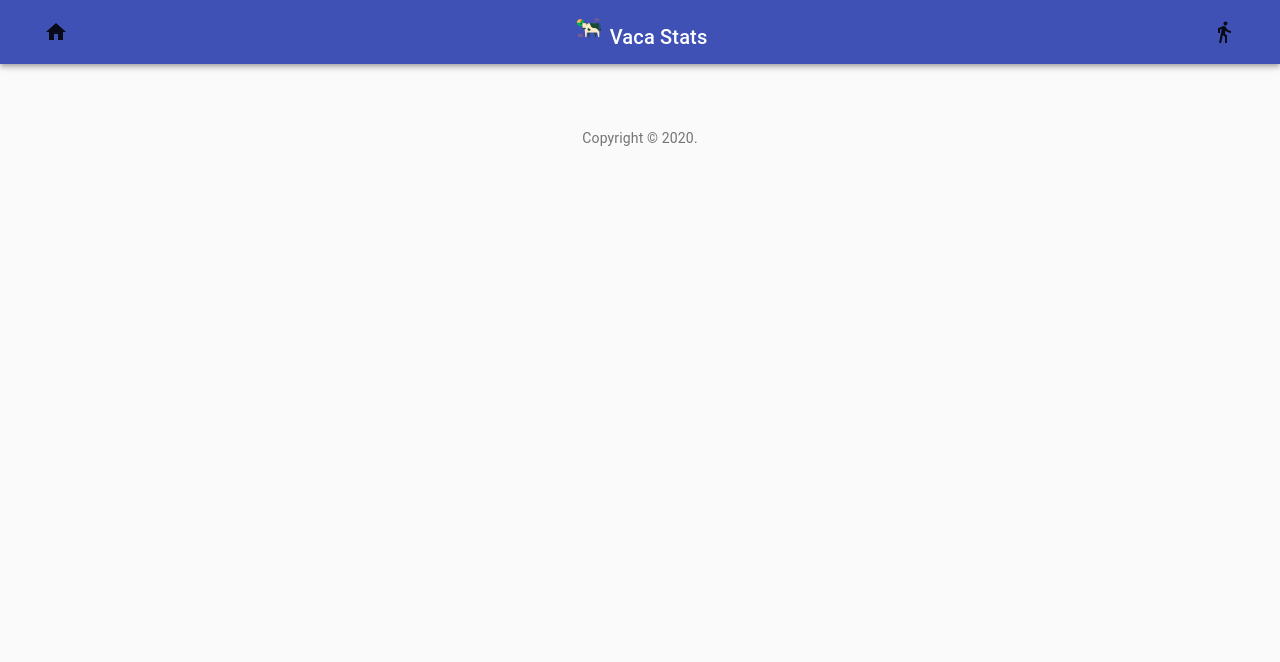
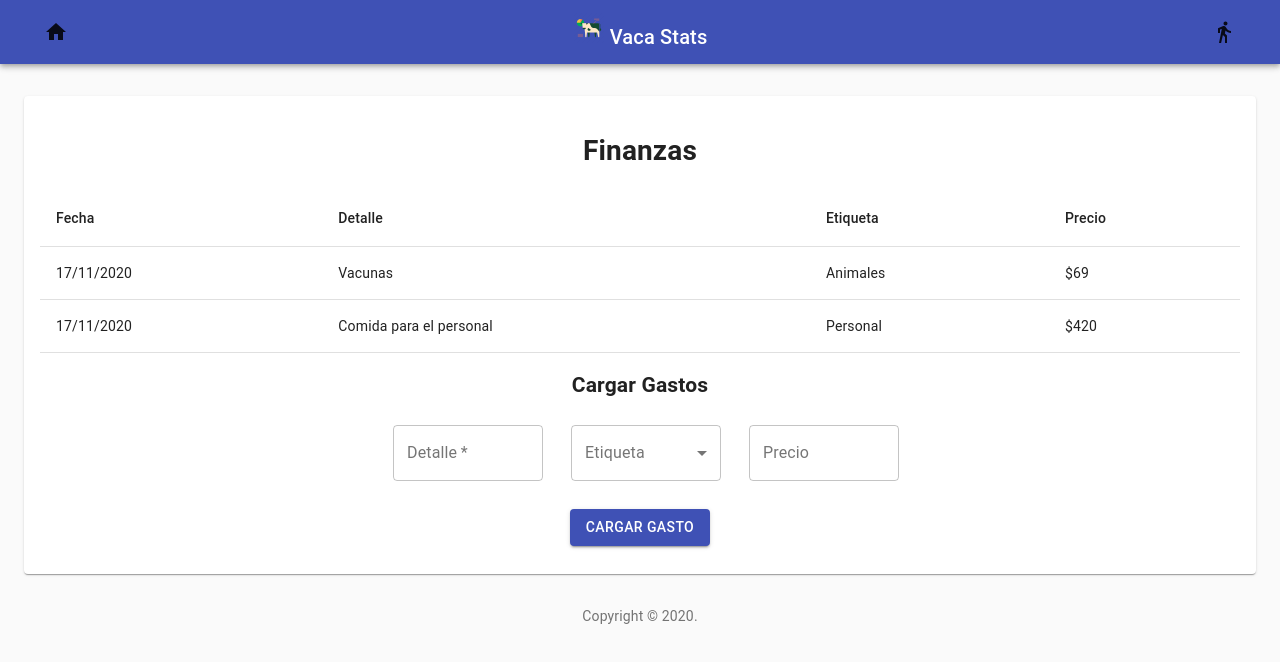
Before and after one commit to FMB555/SEMI-1, a React (Create React App) app: page /finanzas in a window 1280 px wide. Shown: the top 662 px of the page. Built offline with nearby package versions, Linux system fonts and the light colour scheme; the HTML template or start-up script is replaced by a standard one.

Commit message:
Finanzas

```diff
--- a/src/Pages/Finanzas.js
+++ b/src/Pages/Finanzas.js
@@ -1,13 +1,15 @@
-import React from 'react';
+import React, {useState} from 'react';
 
 //Estilos de Material UI
 import { makeStyles } from '@material-ui/core/styles';
 
 //Elementos de Material UI
-import { Box, Typography, Container } from '@material-ui/core';
+import { Box, Typography, Container, Grid, Paper,
+        TableContainer, Table, TableHead, TableRow, TableCell, TableBody,
+        TextField, Button, FormControl, InputLabel, Select, MenuItem
+      } from '@material-ui/core';
 
 //Iconos de Material UI
-//import {  } from '@material-ui/icons';
 
 
 //Nuestros componentes
@@ -47,11 +49,36 @@ const useStyles = makeStyles((theme) => ({
   fixedHeight: {
     height: 240,
   },
+  cargaDatos: {
+      alignItems: 'center',
+      textAlign: 'center',
+      marginBottom: 12
+  },
+  formControl: {
+    margin: theme.spacing(1),
+    width: 150,
+    marginLeft: 20
+  },
 
 }));
 
 export default function Dashboard() {
   const classes = useStyles();
+
+  const [detalle, setDetalle] = useState("")
+  const handleDetalle = (e) => {
+    setDetalle(e.target.value)
+  }
+
+  const [tag, setTag] = useState(null)
+  const handleTag = (e) => {
+    setTag(e.target.value)
+  }
+
+  const [precio, setPrecio] = useState(0)
+  const handlePrecio = (e) => {
+    setPrecio(e.target.value)
+  }
 
   return (
     <>
@@ -60,9 +87,57 @@ export default function Dashboard() {
       <main className={classes.content}>
         <div className={classes.appBarSpacer} />
         <Container maxWidth="lg" className={classes.container}>
-          {/**/}
+          <Grid item xs={12}>
+            <Paper className={classes.paper}>
+            <h1>Finanzas</h1>
+            <TableContainer>
+                <Table>
+                    <TableHead>
+                      <TableRow>
+                        <TableCell>Fecha</TableCell>
+                        <TableCell>Detalle</TableCell>
+                        <TableCell>Etiqueta</TableCell>
+                        <TableCell>Precio</TableCell>
+                      </TableRow>
+                    </TableHead>
 
-
+                    <TableBody>
+                      <TableRow>
+                          <TableCell>17/11/2020</TableCell>
+                          <TableCell>Vacunas</TableCell>
+                          <TableCell>Animales</TableCell>
+                          <TableCell>$69</TableCell>
+                      </TableRow>
+                      <TableRow>
+                          <TableCell>17/11/2020</TableCell>
+                          <TableCell>Comida para el personal</TableCell>
+                          <TableCell>Personal</TableCell>
+                          <TableCell>$420</TableCell>
+                      </TableRow>
+                    </TableBody>
+                </Table>
+            </TableContainer>
+            <div className={classes.cargaDatos}>
+                <h2>Cargar Gastos</h2>
+                <form>
+                    <TextField className={classes.formControl} id="Detalle" label="Detalle" variant="outlined" onChange={handleDetalle} type="text" multiline required/>
+                    <FormControl variant="outlined" className={classes.formControl}>
+                      <InputLabel id="demo-simple-select-outlined-label">Etiqueta</InputLabel>
+                      <Select placeholder="Etiqueta" onChange={handleTag} id="Precio" required>
+                        <MenuItem value=""><em>Etiqueta</em></MenuItem>
+                        <MenuItem value={"Animales"}>Animales</MenuItem>
+                        <MenuItem value={"Personal"}>Personal</MenuItem>
+                        <MenuItem value={"Maquinaria"}>Maquinaria</MenuItem>
+                        <MenuItem value={"Otros"}>Otros</MenuItem>
+                      </Select>
+                    </FormControl>
+                    <TextField className={classes.formControl} id="precio" label="Precio" variant="outlined" type="number" onChange={handlePrecio} />
+                    <br/><br/>
+                    <Button color="primary" variant="contained" type="submit">Cargar gasto</Button>
+                </form>
+            </div>
+            </Paper>
+          </Grid>
 
           <Box pt={4}>
             <Copyright />
@@ -70,7 +145,6 @@ export default function Dashboard() {
         </Container>
       </main>
     </div>
-
     </>
   );
 }
```
